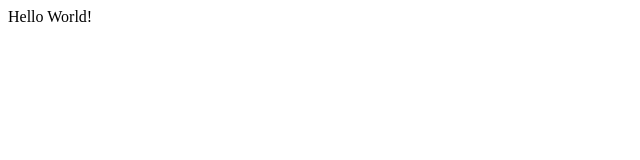
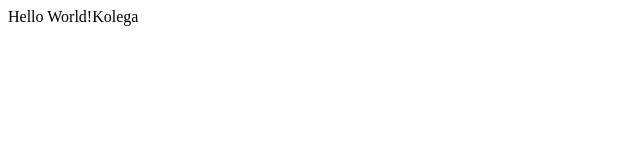
Before and after one commit to Pelasia35/GitTutorial, a plain HTML site: page index.html in a window 1280 px wide. Shown: the full height of the page, 0-640 px from the left. Drawn offline with Linux system fonts and the light colour scheme.

Commit message:
zmiany_kolegi

```diff
--- a/index.html
+++ b/index.html
@@ -6,6 +6,6 @@
     <title>Git Tutorial </title>
 </head>
 <body>
-    Hello World!
+    Hello World!Kolega
 </body>
 </html>
```
